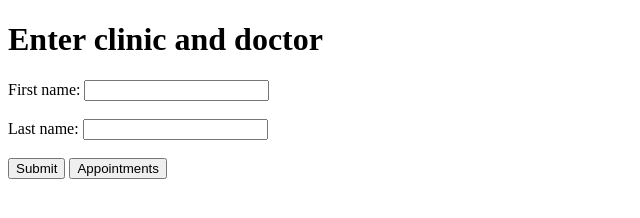
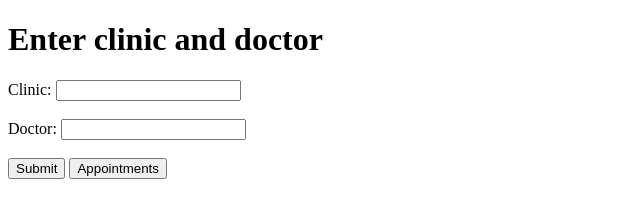
Before and after one commit to mfdcoder/universalLinks, a website: page index.html in a window 1280 px wide. Shown: the whole page, without its empty margins (0-640 px from the left). Drawn offline with Linux system fonts and the light colour scheme.

Commit message:
Update index.html

```diff
--- a/index.html
+++ b/index.html
@@ -24,9 +24,9 @@
 
     <h1>Enter clinic and doctor</h1>
 
-    <label for="cname">First name: </label>
+    <label for="cname">Clinic: </label>
     <input type="text" id="cname" name="cname"><br><br>
-    <label for="drname">Last name: </label>
+    <label for="drname">Doctor: </label>
     <input type="text" id="drname" name="drname"><br><br>
 
     <button onclick="submit()"> Submit</button>
```
